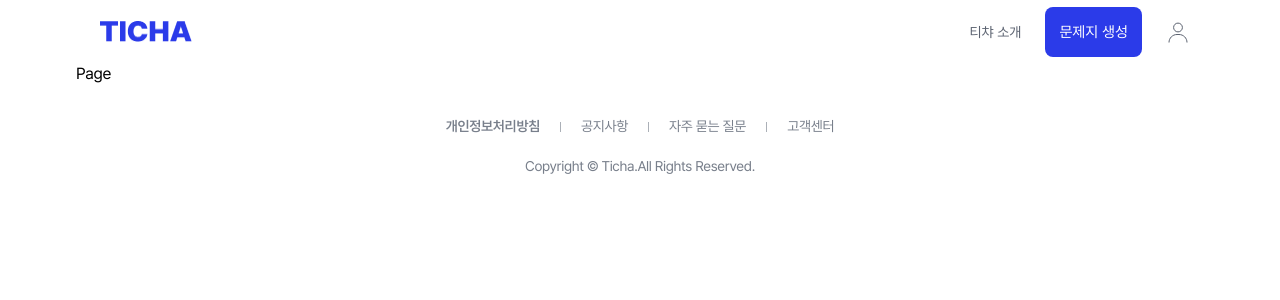
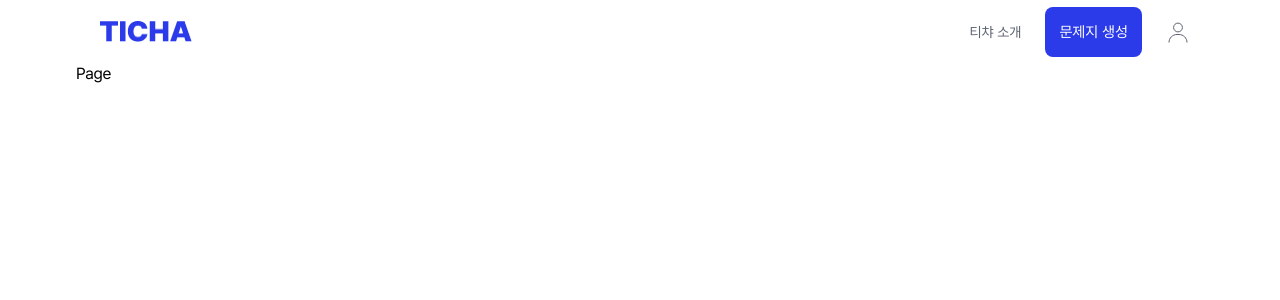
Before and after one commit to ticha-ai/ticha-FE, a Next.js app: page / in a window 1280 px wide. Shown: the top 300 px of the page. Built offline with nearby package versions, Linux system fonts and the light colour scheme.

Commit message:
chore: home page 선언 방식 수정

```diff
--- a/src/app/page.tsx
+++ b/src/app/page.tsx
@@ -1,10 +1,5 @@
-import Footer from '@/components/Footer';
+const Home = () => {
+  return <div>Page</div>;
+};
 
-export default function Home() {
-  return (
-    <div>
-      Page
-      <Footer />
-    </div>
-  );
-}
+export default Home;
```
